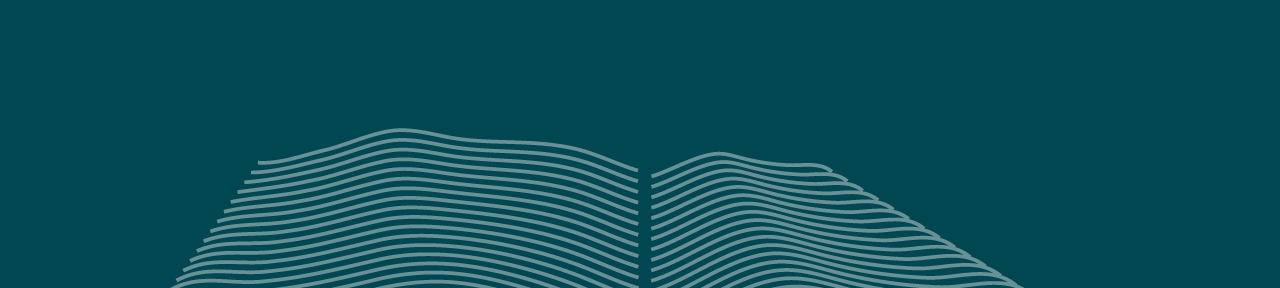
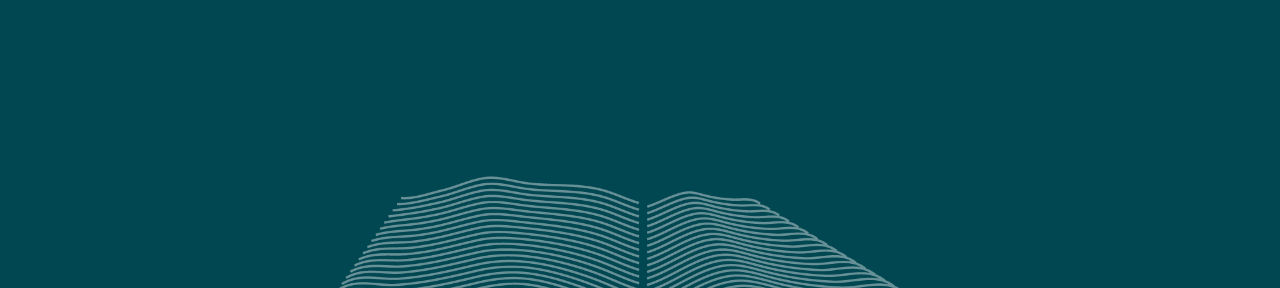
Before and after one commit to x7md-lab/al-naslaa-rock, an Astro site: page / in a window 1280 px wide. Shown: the part 63-351 px from the top of the page. Built offline with nearby package versions, Linux system fonts and the light colour scheme; Astro itself is replaced by a stand-in of ours.

Commit message:
improve PC Display

```diff
--- a/src/pages/index.astro
+++ b/src/pages/index.astro
@@ -8,10 +8,18 @@ import '@/styles/globals.css'
 		<!-- <link rel="icon" type="image/svg+xml" href="/favicon.svg" /> -->
 		<meta name="viewport" content="width=device-width" />
 		<meta name="generator" content={Astro.generator} />
+		<link rel="preload" href="bg-image-narrow.png" as="image">
 		<title>Al Naslaa</title>
 		<style>
 			html, body {
+				max-height: 100vh;
 				height: 100%;
+			}
+			img {
+				height: 100vh;
+			}
+			body {
+				touch-action: none;
 			}
 			@keyframes wipe-out-up {
 			from {
@@ -43,21 +51,21 @@ import '@/styles/globals.css'
 		</style>
 	</head>
 	<body>
-		<main class="grid justify-center items-center w-full h-full relative max-h-full">
+		<main class="grid justify-center items-center w-full relative">
 			<h2 class="absolute p-4 text-white drop-shadow-lg text-6xl text-center w-full">Cooming Soon...</h2>
-			<img class="h-full w-full col-start-1 row-start-1 object-cover md:object-none object-bottom" src="./al-naslaa-art.png" />
+			<img class="w-[100vw] col-start-1 row-start-1 object-cover object-[0_75%]" src="./al-naslaa-art.png" />
 			<img
 			transition-style="out:wipe:up4"
-			class="h-full w-full col-start-1 row-start-1 object-cover md:object-none object-bottom" src="./al-naslaa.jpg" />
+			class="w-[100vw] col-start-1 row-start-1 object-cover object-[0_75%]" src="al-naslaa.jpg" />
 			<img
 			transition-style="out:wipe:up3"
-			class="h-full w-full col-start-1 row-start-1 object-cover md:object-none object-bottom" src="./al-naslaa-contrast.jpg" />
+			class="w-[100vw] col-start-1 row-start-1 object-cover object-[0_75%]" src="al-naslaa-contrast.jpg" />
 			<img
 			transition-style="out:wipe:up2"
-			class="h-full w-full col-start-1 row-start-1 object-cover md:object-none object-bottom" src="./al-naslaa-black-contrast.jpg" />
+			class="w-[100vw] col-start-1 row-start-1 object-cover object-[0_75%]" src="al-naslaa-black-contrast.jpg" />
 			<img
 			transition-style="out:wipe:up"
-			class="h-full w-full col-start-1 row-start-1 object-cover md:object-none object-bottom" src="./al-naslaa-black-white.jpg" />
+			class="w-[100vw] col-start-1 row-start-1 object-cover object-[0_75%]" src="al-naslaa-black-white.jpg" />
 		</main>
 		<script is:inline>
 			function sleepFor(sleepDuration){
```
